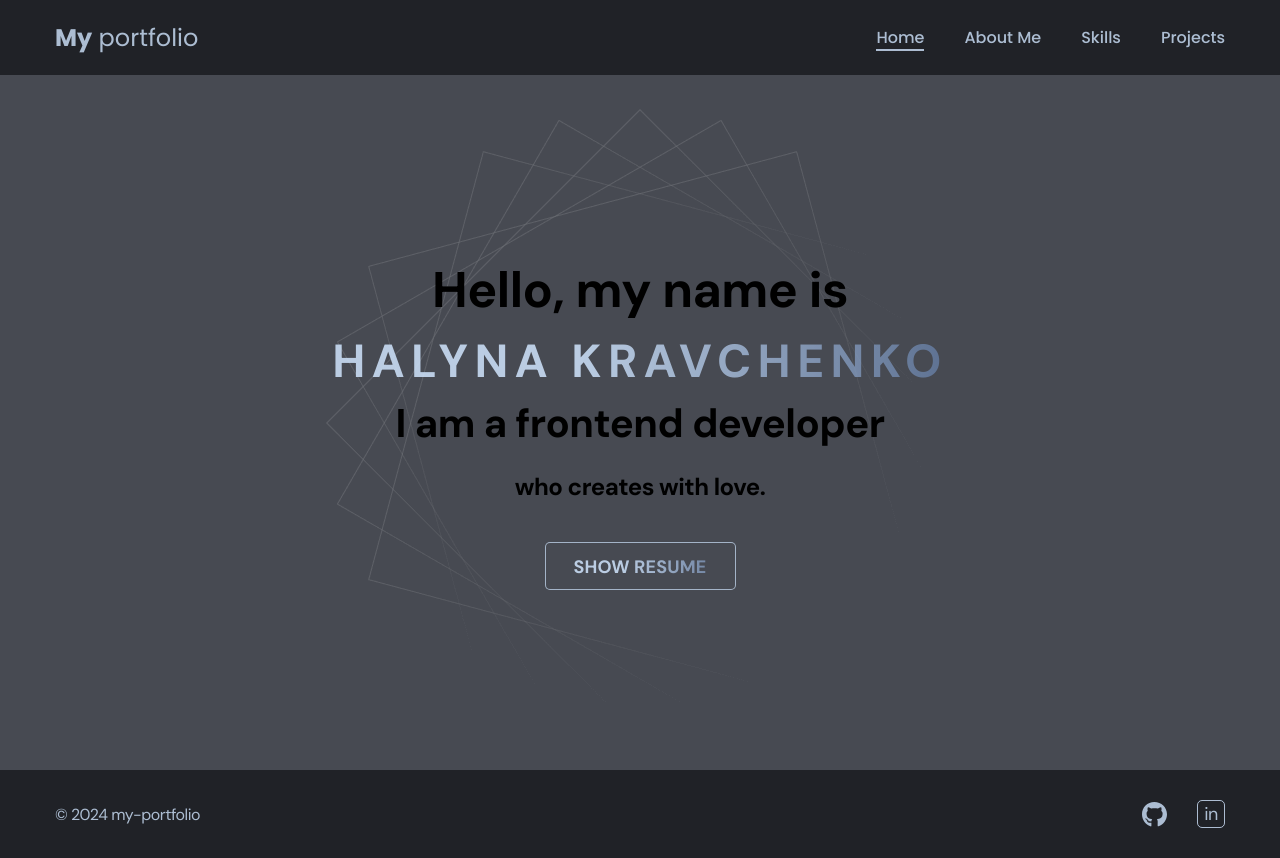
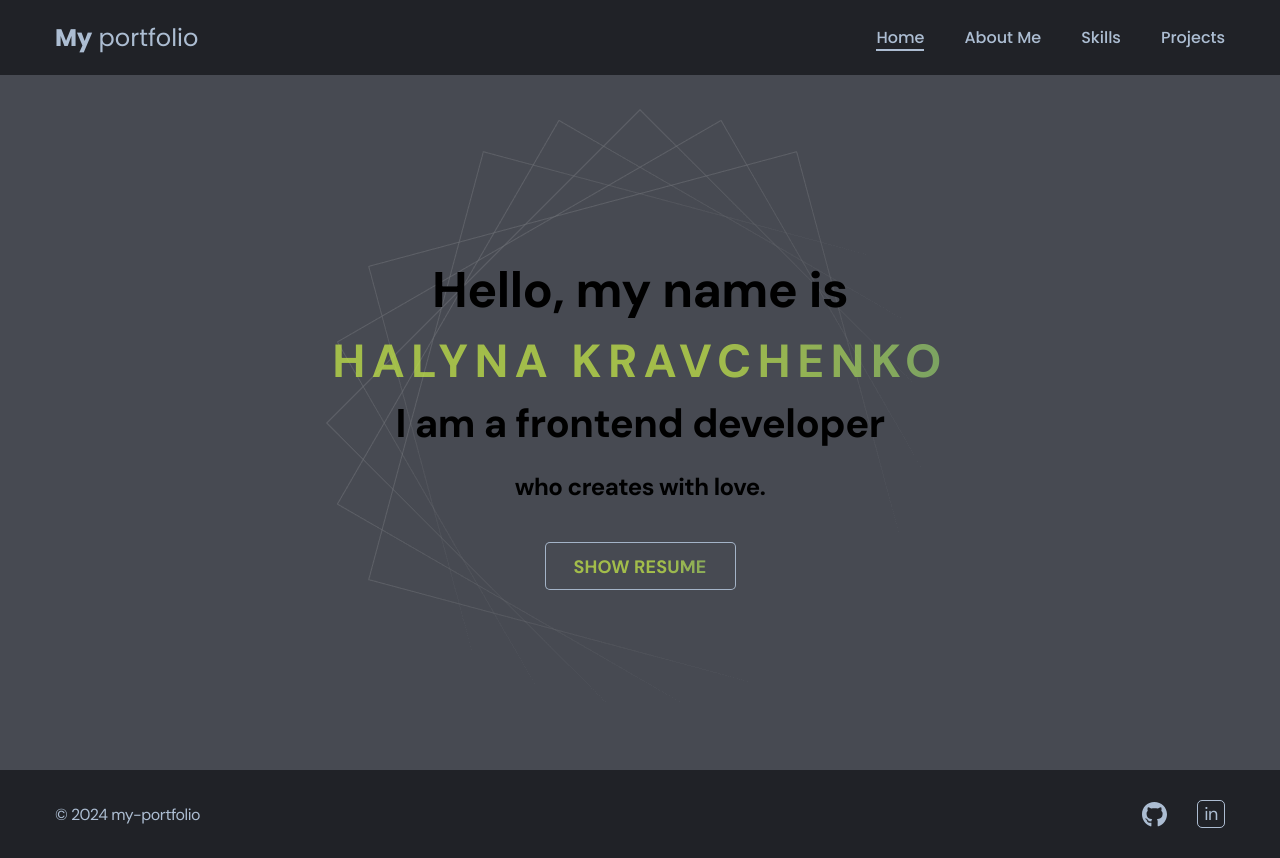
Before and after one commit to minimal005/my_portfolio, a React (Vite) app: page /#/ in a window 1280 px wide. Built offline with nearby package versions, Linux system fonts and the light colour scheme.

Commit message:
add animation text

```diff
--- a/src/styles/main.css
+++ b/src/styles/main.css
@@ -76,10 +76,39 @@ body {
   font-weight: 700;
   letter-spacing: 0.4rem;
   text-transform: uppercase;
-  background: linear-gradient(90deg, #cadef6e2 40%, #6a87b5a5 100%);
+  background: linear-gradient(90deg, #c1e348c0 40%, #004ead 120%);
   background-clip: text;
   -webkit-text-fill-color: transparent;
+  outline: none;
+  position: relative;
+  z-index: 0;
+  background-size: 200% 100%; /* Збільшуємо розмір фону для анімації */
+  animation: moveGradient 5s linear infinite; /* Додаємо анімацію */
 }
+@keyframes moveGradient {
+  0% {
+    background-position: 0% 50%; /* Початкова позиція градієнта */
+  }
+  50% {
+    background-position: 100% 50%; /* Проміжна позиція градієнта */
+  }
+  100% {
+    background-position: 0% 50%; /* Повертаємо градієнт на початкову позицію */
+  }
+}
+
+@keyframes glowing {
+  0% {
+    background-position: 0 0;
+  }
+  50% {
+    background-position: 200% 0;
+  }
+  100% {
+    background-position: 0 0;
+  }
+}
+
 .title-2 {
   margin-bottom: 20px;
   font-size: 40px;
```
